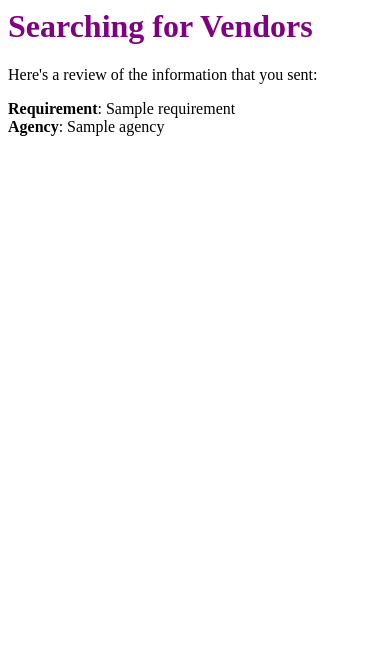
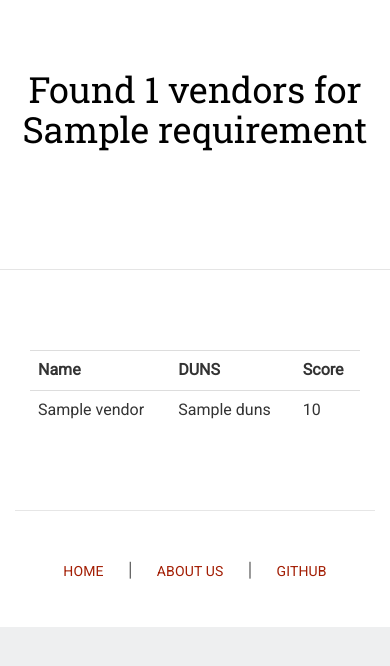
Before and after one commit to anachlas/w210_vendor_recommendor, a Flask app: template templates/results.html in a window 390 px wide. Shown: the top 666 px of the page. Run offline with Flask 2, Linux system fonts and the light colour scheme; the template is opened without the code that fills it: most values are stand-ins (such as "Sample title", 1, 10 or a date in 2020); some libraries are stand-ins or nearby versions.

Commit message:
Update results page with static data

```diff
--- a/main.py
+++ b/main.py
@@ -10,17 +10,46 @@ from flask import Flask, current_app, request, render_template
 app = Flask(__name__, static_url_path='')
 # [END create_app]
 
+vendors = {
+    "meat": [
+        {"name": "PUEBLO TRADING CO., INC", "duns": 174473280, "score": 1.0},
+        {"name": "US FOODS, INC.", "duns": 795140433, "score": 1.0},
+        {"name": "V3", "duns": 12345, "score": 1.0},
+        {"name": "V4", "duns": 12345, "score": 1.0},
+        {"name": "V5", "duns": 12345, "score": 1.0}
+    ],
+    "printers": [
+        {"name": "V1", "duns": 12345, "score": 1.0},
+        {"name": "V2", "duns": 12346, "score": 1.0},
+        {"name": "V3", "duns": 12345, "score": 1.0},
+        {"name": "V4", "duns": 12345, "score": 1.0},
+        {"name": "V5", "duns": 12345, "score": 1.0},
+        {"name": "V6", "duns": 12345, "score": 0.827123123},
+        {"name": "V1", "duns": 12345, "score": 1.0},
+        {"name": "V2", "duns": 12346, "score": 1.0},
+        {"name": "V3", "duns": 12345, "score": 1.0},
+        {"name": "V4", "duns": 12345, "score": 1.0},
+        {"name": "V5", "duns": 12345, "score": 1.0},
+        {"name": "V6", "duns": 12345, "score": 0.827123123}
+    ],
+    "foo": [
+        {"name": "V1", "duns": 12345, "score": 1.0},
+        {"name": "V2", "duns": 12346, "score": 1.0},
+        {"name": "V3", "duns": 12345, "score": 1.0}
+    ],
+    "bar": [
+        {"name": "There can be only one", "duns": 12345, "score": 0.827123123}
+    ]
+}
 
 @app.route('/')
 def main():
     return current_app.send_static_file('index.html')
 
-@app.route('/search', methods=['POST'])
-def hello():
+@app.route('/results', methods=['POST'])
+def search():
     req=request.form['req']
-    agency=request.form['agency']
-    return render_template('results.html', agency=agency, requirement=req)
-
+    return render_template('results.html', requirement=req, vendors=vendors[req], count=len(vendors[req]))
 
 @app.errorhandler(500)
 def server_error(e):
--- a/templates/results.html
+++ b/templates/results.html
@@ -1,20 +1,95 @@
 <html>
 <head>
     <title>Results</title>
-   <link rel="stylesheet" type="text/css" href="/static/style.css">
+    <link href='https://fonts.googleapis.com/css?family=Roboto+Slab:400,300,700|Roboto:300,400' rel='stylesheet'
+          type='text/css'>
+
+    <!-- Animate.css -->
+    <link rel="stylesheet" href="css/animate.css">
+    <!-- Icomoon Icon Fonts-->
+    <link rel="stylesheet" href="css/icomoon.css">
+    <!-- Bootstrap  -->
+    <link rel="stylesheet" href="css/bootstrap.css">
+
+    <link rel="stylesheet" href="css/style.css">
+
+    <!-- Modernizr JS -->
+    <script src="js/modernizr-2.6.2.min.js"></script>
 </head>
 <body>
-   <div id="container">
+
+<div class="box-wrap">
+
+    <header role="banner" id="fh5co-header">
+        <div class="container">
+            <nav class="navbar navbar-default">
+                <div class="row">
+                    <div class="col-md-8 col-md-offset-2">
+                        <div class="fh5co-navbar-brand">
                             <div class="pagetitle">
-       <h1>Searching for Vendors</h1>
+                                <h1>Found {{ count }} vendors for {{ requirement }}</h1>
                             </div>
-     <div id="main">
-       <p>Here's a review of the information that you sent:</p>
-       <p>
-          <strong>Requirement</strong>: {{requirement}} <br>
-          <strong>Agency</strong>: {{agency}} <br>
-       </p>
+
+                            <!--<a class="fh5co-logo" href="index.html"><img src="vr_logo.png" width="300" alt="Vendor Recommender Logo"></a>-->
                         </div>
                     </div>
+                </div>
+            </nav>
+        </div>
+    </header>
+
+    <main id="main">
+        <div class="container">
+            <div class="col-md-8 col-md-offset-2 animate-box">
+                <table class="table">
+                    <tr>
+                        <th>Name</th>
+                        <th>DUNS</th>
+                        <th>Score</th>
+                    </tr>
+                    {% for vendor in vendors %}
+                    <tr>
+                        <td> {{ vendor.name }}</td>
+                        <td> {{ vendor.duns }}</td>
+                        <td> {{ vendor.score }}</td>
+                    </tr>
+                    {% endfor %}
+                </table>
+            </div>
+        </div>
+    </main>
+
+
+    <footer id="footer" role="contentinfo">
+        <div class="container">
+            <div class="row">
+                <div class="col-md-12 text-center ">
+                    <div class="footer-widget border">
+                        <small><a href="index.html">Home</a></small>
+                        &nbsp &nbsp | &nbsp &nbsp
+                        <small><a href="index.html#5">About Us</a></small>
+                        &nbsp &nbsp | &nbsp &nbsp
+                        <small><a href="https://github.com/anachlas/w210_vendor_recommendor">GitHub</a></small>
+                    </div>
+                </div>
+            </div>
+        </div>
+    </footer>
+
+</div>
+
+
+<!-- jQuery -->
+<script src="js/jquery.min.js"></script>
+<!-- jQuery Easing -->
+<script src="js/jquery.easing.1.3.js"></script>
+<!-- Bootstrap -->
+<script src="js/bootstrap.min.js"></script>
+<!-- Waypoints -->
+<script src="js/jquery.waypoints.min.js"></script>
+
+<!-- Main JS -->
+<script src="js/main.js"></script>
+
 </body>
 </html>
```
Also changed, not shown: static/demo.html (+12 -38 lines). Lines whose indentation alone changed are shown as unchanged.
